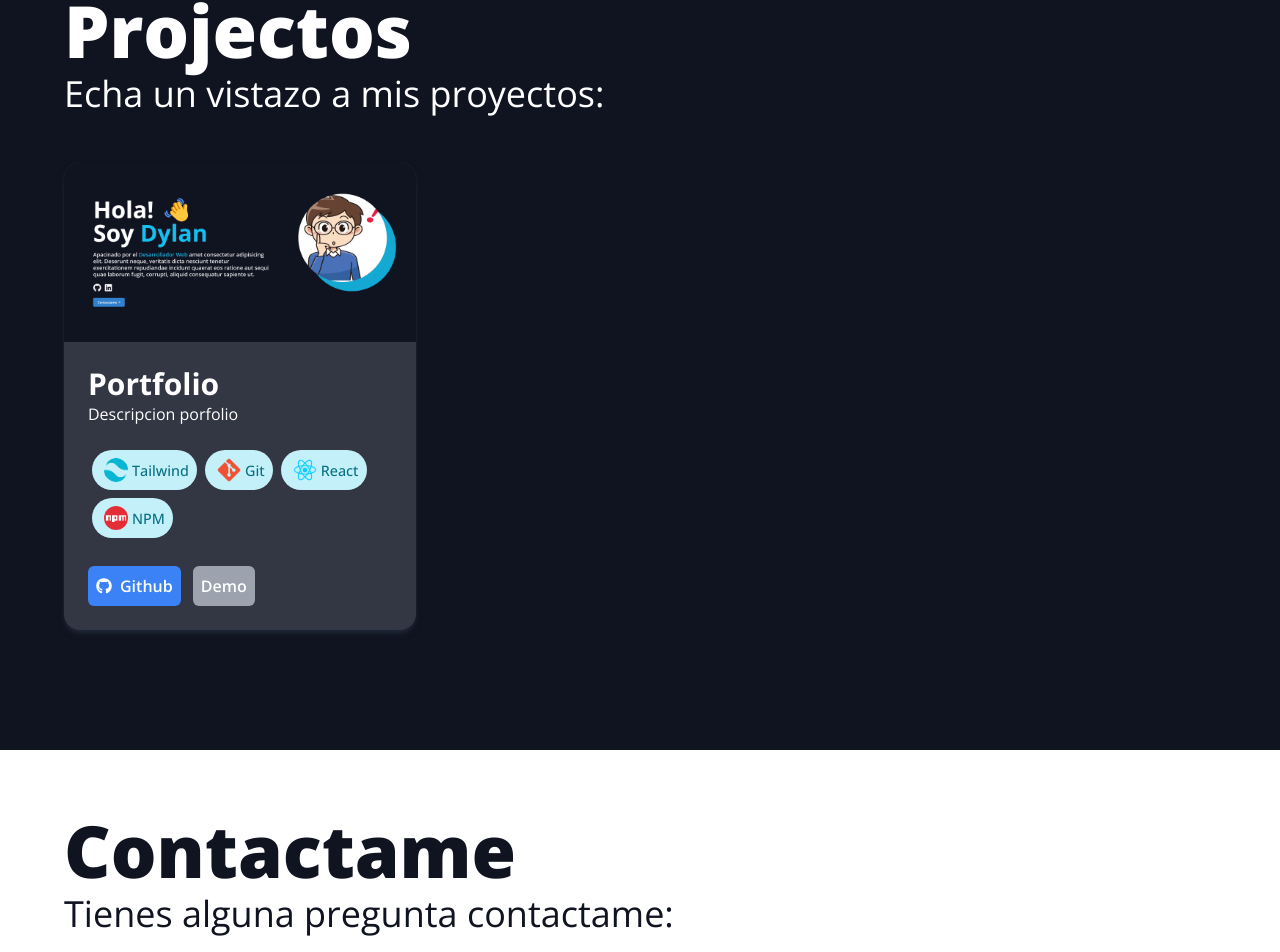
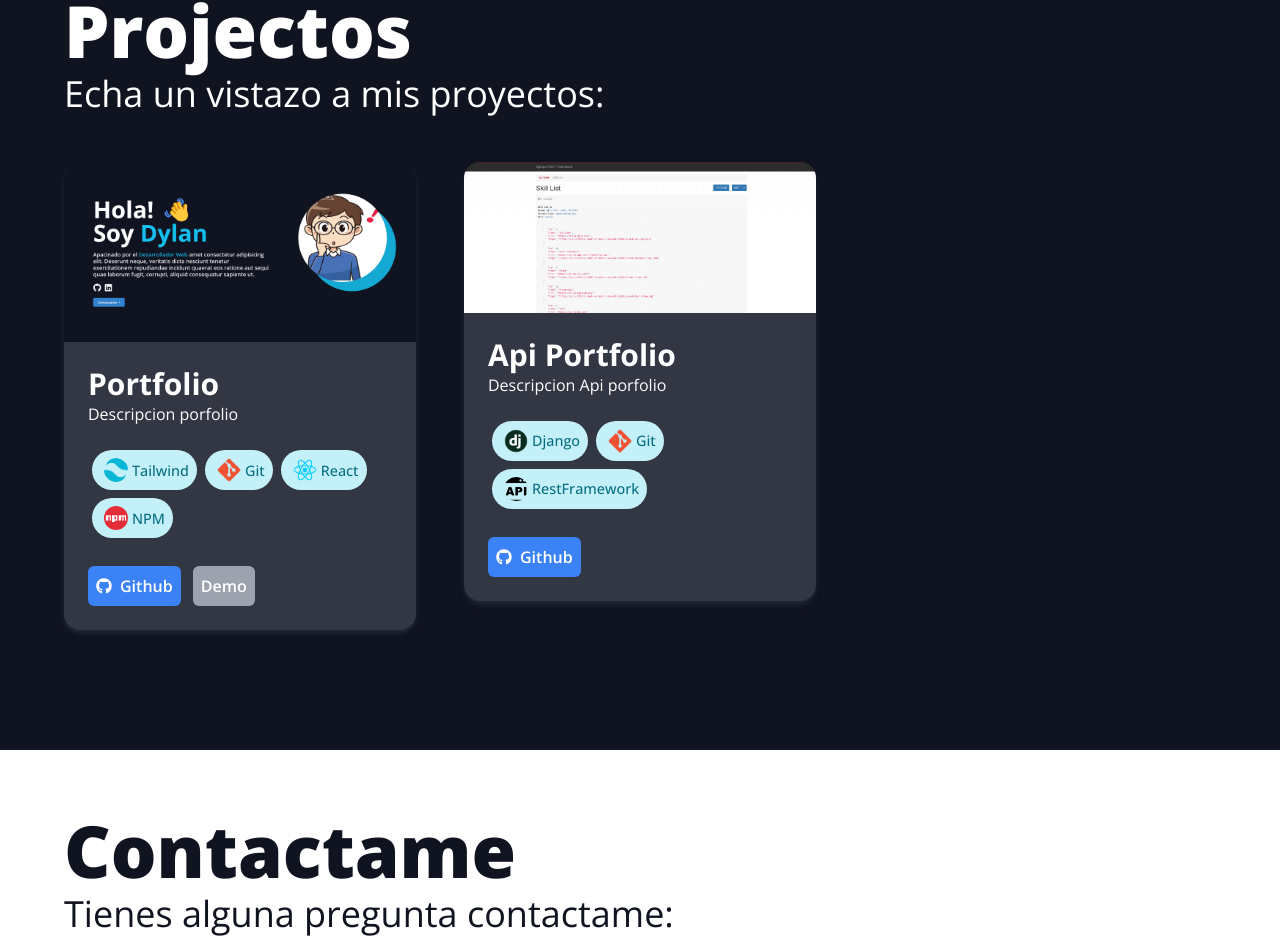
Before and after one commit to DyEsSuCr/front-portfolio, a React (Vite) app: page / in a window 1280 px wide. Shown: the part 1798-2750 px from the top of the page. Built offline with nearby package versions, Linux system fonts and the light colour scheme.

Commit message:
api porfolio

```diff
--- a/src/Components/Projects.jsx
+++ b/src/Components/Projects.jsx
@@ -1,14 +1,17 @@
 // projects
-import Portfolio from './../images/projects/portfolio.png';
+import Portfolio from './../images/projects/portfolio.png'
+import ApiPortfolio from './../images/projects/api.png'
 
 // Skills
-import Tailwind from './../images/skills/tailwind-logo.png';
-import React from './../images/skills/react-logo.png';
-import Git from './../images/skills/git.png';
-import Npm from './../images/skills/npm-logo.png';
+import Tailwind from './../images/skills/tailwind-logo.png'
+import React from './../images/skills/react-logo.png'
+import Git from './../images/skills/git.png'
+import Npm from './../images/skills/npm-logo.png'
+import RestFramework from './../images/skills/restframework-logo.webp'
+import Django from './../images/skills/django-logo.png'
 
-import { useState, useEffect } from 'react';
-import { FaGithub } from 'react-icons/fa';
+import { useState, useEffect } from 'react'
+import { FaGithub } from 'react-icons/fa'
 
 const api_projects = [
   {
@@ -29,30 +32,58 @@ const api_projects = [
         id: crypto.randomUUID(),
         name: 'Git',
         logo: Git,
-        url: 'https://tailwindcss.com/',
+        url: 'https://git-scm.com/',
       },
       {
         id: crypto.randomUUID(),
         name: 'React',
         logo: React,
-        url: 'https://tailwindcss.com/',
+        url: 'https://es.reactjs.org/',
       },
       {
         id: crypto.randomUUID(),
         name: 'NPM',
         logo: Npm,
-        url: 'https://tailwindcss.com/',
+        url: 'https://www.npmjs.com/',
       },
     ],
   },
-];
+  {
+    id: 2,
+    image: ApiPortfolio,
+    title: 'Api Portfolio',
+    description: 'Descripcion Api porfolio',
+    github: 'https://github.com/DyEsSuCr/api-portfolio',
+    demo: '',
+    skills: [
+      {
+        id: crypto.randomUUID(),
+        name: 'Django',
+        logo: Django,
+        url: 'https://www.djangoproject.com/',
+      },
+      {
+        id: crypto.randomUUID(),
+        name: 'Git',
+        logo: Git,
+        url: 'https://git-scm.com/',
+      },
+      {
+        id: crypto.randomUUID(),
+        name: 'RestFramework',
+        logo: RestFramework,
+        url: 'https://www.django-rest-framework.org/',
+      },
+    ],
+  },
+]
 
 const Projects = () => {
-  const [projects, setProjects] = useState();
+  const [projects, setProjects] = useState()
 
   useEffect(() => {
-    setProjects(api_projects);
-  }, []);
+    setProjects(api_projects)
+  }, [])
 
   return (
     <div className="bg-dark text-white pt-[5vw] px-[5vw] pb-[15vh] h-fit">
@@ -96,11 +127,11 @@ const Projects = () => {
                               <span className="text-[.9rem] overflow-hidden">{skill.name}</span>
                             </span>
                           </a>
-                        );
+                        )
                       })}
                     </div>
                     <div className="flex items-center flex-row gap-3">
-                      {project.github === null ? (
+                      {project.github === '' ? (
                         ''
                       ) : (
                         <a href={project.github} target="_blank">
@@ -114,7 +145,7 @@ const Projects = () => {
                         </a>
                       )}
 
-                      {project.demo === null ? (
+                      {project.demo === '' ? (
                         ''
                       ) : (
                         <a href={project.demo} target="_blank">
@@ -129,11 +160,11 @@ const Projects = () => {
                     </div>
                   </div>
                 </div>
-              );
+              )
             })}
       </div>
     </div>
-  );
-};
+  )
+}
 
-export default Projects;
+export default Projects
```
